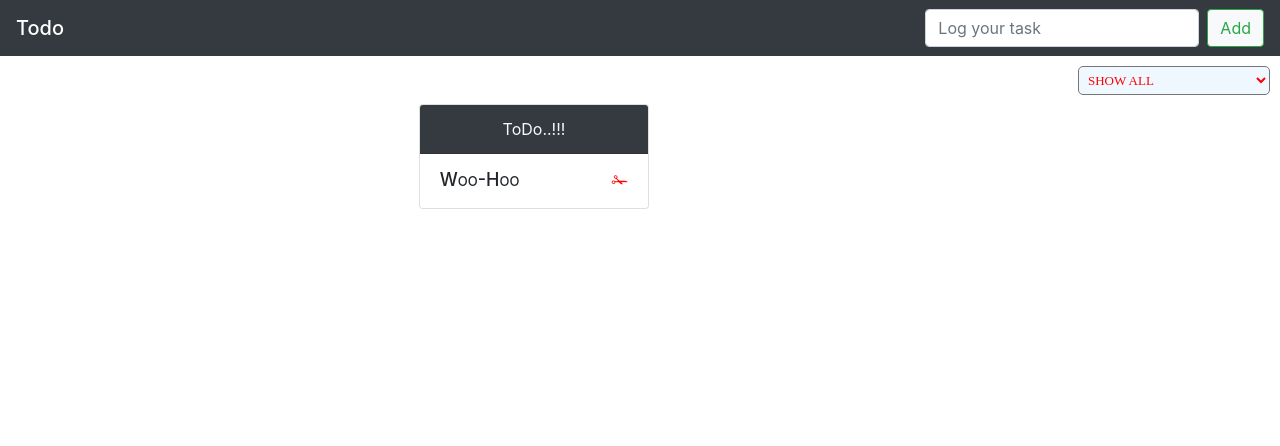
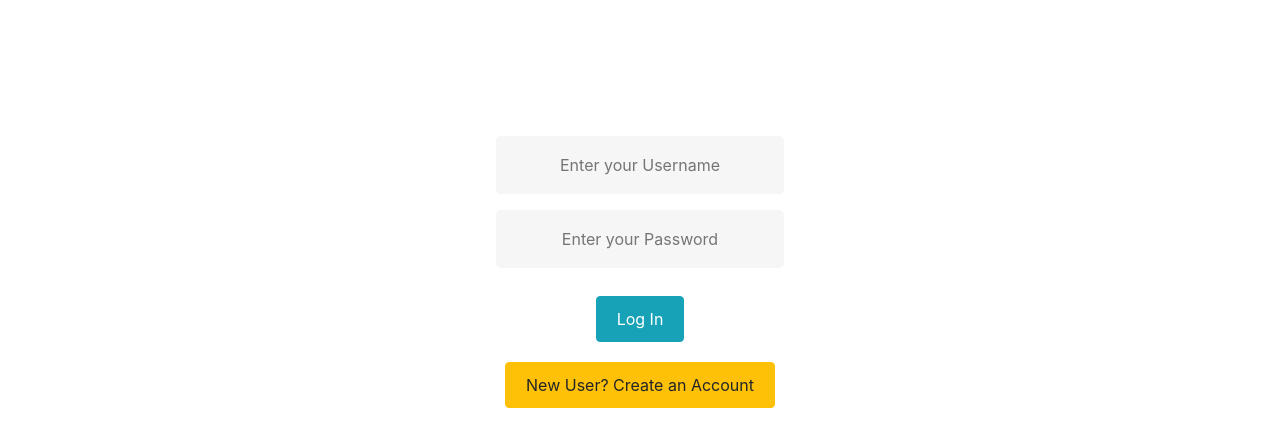
Before and after one commit to Pragathi8/todo-client, a React (Create React App) app: page / in a window 1280 px wide. Shown: the top 446 px of the page. Built offline with nearby package versions, Linux system fonts and the light colour scheme; data requests are answered from the project's data file.

Commit message:
User Login part has been added and everything works fine..!!!

```diff
--- a/db.json
+++ b/db.json
@@ -2,11 +2,59 @@
   "tasks": [
     {
       "id": "2a05d30f-8934-4f66-9a9e-f1715dc21f3c",
+      "userId": "1",
       "text": "Woo-Hoo",
+      "completed": false
+    },
+    {
+      "id": "2a05d30f-8934-4f66-9a9e-f1715dc21f",
+      "userId": "2",
+      "text": "Hey",
+      "completed": false
+    },
+    {
+      "id": "f2c082ae-a157-4983-9cf2-1bc8fac39c8b",
+      "userId": "1",
+      "text": "ohh",
+      "completed": false
+    },
+    {
+      "id": "b98823f7-36e9-499c-a831-8d06e497ec4c",
+      "userId": "144cbda1-cc10-41cb-a6e5-aca829bc7a56",
+      "text": "Woww",
+      "completed": false
+    },
+    {
+      "id": "051899c6-5c6a-44e0-9e4f-f3a5102dcc50",
+      "userId": "144cbda1-cc10-41cb-a6e5-aca829bc7a56",
+      "text": "From Chaitu843",
+      "completed": false
+    },
+    {
+      "id": "8df15a2a-969f-4fd1-a502-091da1351d0c",
+      "userId": "53f2b7ac-1ef2-4c08-afe2-514f19ee1362",
+      "text": "From Chaitu",
       "completed": false
     }
   ],
   "visibilityFilter": {
     "value": "SHOW_ALL"
-  }
+  },
+  "users": [
+    {
+      "id": "aeb8491d-8ac0-42f8-8300-87080aa58477",
+      "username": "Chaitu8143",
+      "password": "123"
+    },
+    {
+      "id": "144cbda1-cc10-41cb-a6e5-aca829bc7a56",
+      "username": "Chaitu843",
+      "password": "123456"
+    },
+    {
+      "id": "53f2b7ac-1ef2-4c08-afe2-514f19ee1362",
+      "username": "Chaitu",
+      "password": "asdf"
+    }
+  ]
 }
--- a/src/components/App/App.js
+++ b/src/components/App/App.js
@@ -3,6 +3,7 @@ import uuid from 'uuid';
 
 import './App.css';
 
+import Login from '../Login/Login';
 import Header from '../Header/Header';
 import Filter from '../Filter/Filter';
 import Card from '../Card/Card';
@@ -19,6 +20,14 @@ class App extends Component {
     this.state = {
       tasks: [],
       visibilityFilter: this.filterValues.SHOW_ALL,
+      users: [{
+        id: "1",
+        username: "Chaitu843",
+        password: "123456"
+      }],
+      isLoggedIn: false,
+      userId: "",
+      username: ""
     }
   }
 
@@ -26,6 +35,7 @@ class App extends Component {
 
     let newTask = {
       id: uuid.v4(),
+      userId: this.state.userId,
       text: text,
       completed: false
     },
@@ -43,8 +53,8 @@ class App extends Component {
         body: JSON.stringify(newTask), // body data type must match "Content-Type" header
       };
 
-    fetch(`${this.url}/tasks`,fetchData)
-    .then(resp =>   this.setState(prevState => {
+    fetch(`${this.url}/tasks`, fetchData)
+      .then(resp => this.setState(prevState => {
         return {
           tasks: [
             ...prevState.tasks,
@@ -59,17 +69,17 @@ class App extends Component {
     fetch(`${this.url}/tasks/${id}`)
       .then(resp => resp.json())
       .then(data => {
-      fetch(`${this.url}/tasks/${id}`,{
+        fetch(`${this.url}/tasks/${id}`, {
           method: "PATCH",
           headers: {
             "Content-Type": "application/json",
           },
           body: JSON.stringify({
-        completed : !data.completed,
+            completed: !data.completed,
           }),
 
         })
-      .then(resp =>  this.setState(prevState => {
+          .then(resp => this.setState(prevState => {
             return {
               tasks: prevState.tasks.map(task => {
                 if (task.id === id) {
@@ -78,14 +88,14 @@ class App extends Component {
                 return task;
               })
             }
-      }) )
+          }))
       })
 
   }
 
   deleteTodo = (id) => {
 
-    fetch(`${this.url}/tasks/${id}`,{
+    fetch(`${this.url}/tasks/${id}`, {
       method: "DELETE",
     })
       .then(resp => this.setState(prevState => {
@@ -98,7 +108,7 @@ class App extends Component {
   }
 
   changeFilter = (filter) => {
-    fetch(`${this.url}/visibilityFilter`,{
+    fetch(`${this.url}/visibilityFilter`, {
       method: "PATCH",
       headers: {
         "Content-Type": "application/json",
@@ -113,19 +123,68 @@ class App extends Component {
   }
 
   componentDidMount() {
-    fetch(`${this.url}/tasks`)
+    fetch(`${this.url}/users`)
     .then(resp => resp.json())
     .then(data => this.setState({
-        tasks: data
+      users: data
     }));
+  }
+
+  userLogin = (user) => {
+    fetch(`${this.url}/tasks?userId=${user.id}`)
+      .then(resp => resp.json())
+      .then(data => this.setState({
+        tasks: data,
+        isLoggedIn: true,
+        userId: user.id,
+        username: user.username,
+      })
+      );
+  }
+
+  addUser = ({username,password}) => {
+    let newUser = {
+      id: uuid.v4(),
+      username,
+      password
+    },
+      fetchData = {
+        method: "POST", // *GET, POST, PUT, DELETE, etc.
+        mode: "cors", // no-cors, cors, *same-origin
+        cache: "no-cache", // *default, no-cache, reload, force-cache, only-if-cached
+        credentials: "same-origin", // include, *same-origin, omit
+        headers: {
+          "Content-Type": "application/json",
+          // "Content-Type": "application/x-www-form-urlencoded",
+        },
+        redirect: "follow", // manual, *follow, error
+        referrer: "no-referrer", // no-referrer, *client
+        body: JSON.stringify(newUser), // body data type must match "Content-Type" header
+      };
+
+    fetch(`${this.url}/users`, fetchData)
+      .then(resp => this.setState(prevState => {
+        return {
+          users: [
+            ...prevState.users,
+            newUser
+          ]
+        }
+      }))
   }
 
   render() {
     return (
       <div className="App">
+        {
+           this.state.isLoggedIn ?
+            (<>
               <Header addTodo={this.addTodo} />
-        <Filter changeFilter = {this.changeFilter} filterValues = {this.filterValues}/>
-        <Card tasks={this.state.tasks} visibilityFilter={this.state.visibilityFilter} filterValues={this.filterValues} toggleTodo={this.toggleTodo} deleteTodo={this.deleteTodo}/>
+              <Filter changeFilter={this.changeFilter} filterValues={this.filterValues} />
+              <Card tasks={this.state.tasks} visibilityFilter={this.state.visibilityFilter} filterValues={this.filterValues} toggleTodo={this.toggleTodo} deleteTodo={this.deleteTodo} />
+            </>)
+            : <Login users={this.state.users} userLogin={this.userLogin} addUser={this.addUser} />
+        }
       </div>
     );
   }
--- a/src/components/Card/Card.js
+++ b/src/components/Card/Card.js
@@ -17,7 +17,7 @@ class Card extends Component {
         }
 
         return (
-            <div className="card todo my-5">
+            <div className="card todo my-4">
                 <div className="card-header bg-dark text-light text-center">
                     ToDo..!!!
                 </div>
--- a/src/components/Filter/Filter.js
+++ b/src/components/Filter/Filter.js
@@ -9,11 +9,13 @@ class Filter extends Component {
 
     render() {
         return (
+            <div style={{overflow: "hidden"}}>
             <select className="filterDropdown" onChange={this.changeHandler}>
                 <option value={this.props.filterValues.SHOW_ALL}>SHOW ALL</option>
                 <option value={this.props.filterValues.SHOW_COMPLETED}>SHOW COMPLETED</option>
                 <option value={this.props.filterValues.SHOW_PENDING}>SHOW PENDING</option>
             </select>
+            </div>
         )
     }
 }
--- a/src/components/Login/Login.css
+++ b/src/components/Login/Login.css
@@ -0,0 +1,31 @@
+.loginForm{
+    margin: auto;
+    margin-top: 10%;
+}
+
+.loginText{
+    background-color: #f6f6f6;
+    border: none;
+    color: #0d0d0d;
+    padding: 15px 32px;
+    text-align: center;
+    text-decoration: none;
+    display: inline-block;
+    font-size: 16px;
+    margin: 8px;
+    width: 18rem;
+    border: 2px solid #f6f6f6;
+    border-radius: 5px 5px 5px 5px;
+}
+
+.loginButton{
+    margin-top: 20px;
+    padding: 10px 20px;
+}
+
+.errorMsg{
+    color: red;
+    font-size: 18px;
+    font-weight: bolder;
+    margin-bottom: 1rem;
+}
--- a/src/components/Login/Login.js
+++ b/src/components/Login/Login.js
@@ -1,13 +1,103 @@
 import React, { Component } from 'react'
 
+import './Login.css';
+
 class Login extends Component {
+
+    constructor(props) {
+        super(props)
+
+        this.state = {
+            existingUser: true,
+            username: '',
+            password: '',
+            passwordDuplicate: '',
+            errorMsg: '',
+        }
+    }
+
+    changeHandler = (e) => {
+        this.setState({
+            [e.target.name]: e.target.value,
+        })
+    }
+
+    validateUser() {
+        let user = this.props.users.find(user => this.state.username === user.username),
+            errorMsg = '';
+
+        if (user === undefined)
+            errorMsg = "User doesn't exist..!!!";
+        else if (user.password !== this.state.password)
+            errorMsg = "Password is wrong.. Please check";
+        else {
+            this.props.userLogin(user);
+        }
+
+        this.setState({
+            errorMsg: errorMsg
+        })
+    }
+
+    signUpLink = () => {
+        this.setState({
+            existingUser: false,
+            username: '',
+            password: '',
+            errorMsg: ''
+        })
+    }
+
+    signUpHandler () {
+        let {username,password,passwordDuplicate} = this.state,
+            {users} = this.props,
+            errorMsg = '',
+            newUser = users.find(existingUser => existingUser.username===username);
+
+        if(newUser !== undefined) {
+            errorMsg = "Username already exists..!!!";
+        } else if(password!==passwordDuplicate) {
+            errorMsg = "Passwords doesn't match..!!!";
+        } else {
+            this.props.addUser({
+                username,
+                password
+            })
+            this.setState({
+                existingUser: true,
+                username: '',
+                password: '',
+                passwordDuplicate: '',
+                errorMsg: ''
+            })
+        }
+        this.setState({
+            errorMsg
+        })
+    }
+
     render() {
         return (
-            <form>
-                <input type="text" placeholder="login" />
-                <input type="text" placeholder="password" />
-                <input type="submit" value="Log In" />
-            </form>
+            this.state.existingUser ?
+            <>
+                <form className="loginForm">
+                {this.state.errorMsg && <div className="errorMsg">{this.state.errorMsg}</div>}
+                    <input className="loginText" type="text" name="username" placeholder="Enter your Username" value={this.state.username} onChange={this.changeHandler} /> <br />
+                    <input className="loginText" type="password" name="password" placeholder="Enter your Password" value={this.state.password} onChange={this.changeHandler} /> <br />
+                    <input type="button" className="btn btn-info loginButton" value="Log In" onClick={() => this.validateUser()} /> <br/>
+                    <input type="button" className="btn btn-warning loginButton" value="New User? Create an Account" onClick={this.signUpLink}/>
+                </form>
+            </>
+            :
+            <>
+                <form className="loginForm">
+                {this.state.errorMsg && <div className="errorMsg">{this.state.errorMsg}</div>}
+                    <input className="loginText" type="text" name="username"  placeholder="Create a Username" value={this.state.username} onChange={this.changeHandler} /> <br />
+                    <input className="loginText" type="password" name="password" placeholder="Create a Password" value={this.state.password} onChange={this.changeHandler}/> <br />
+                    <input className="loginText" type="password" name="passwordDuplicate" placeholder="Re-Type your Password" value={this.state.passwordDuplicate} onChange={this.changeHandler}/> <br />
+                    <input type="button" className="btn btn-warning loginButton" placeholder="Sign Up" value="Sign Up" onClick={() => this.signUpHandler()} />
+                </form>
+            </>
         )
     }
 }
```
Also changed, not shown: 1 other file (tests, documents, lock files or other folders). Lines whose indentation alone changed are shown as unchanged.
